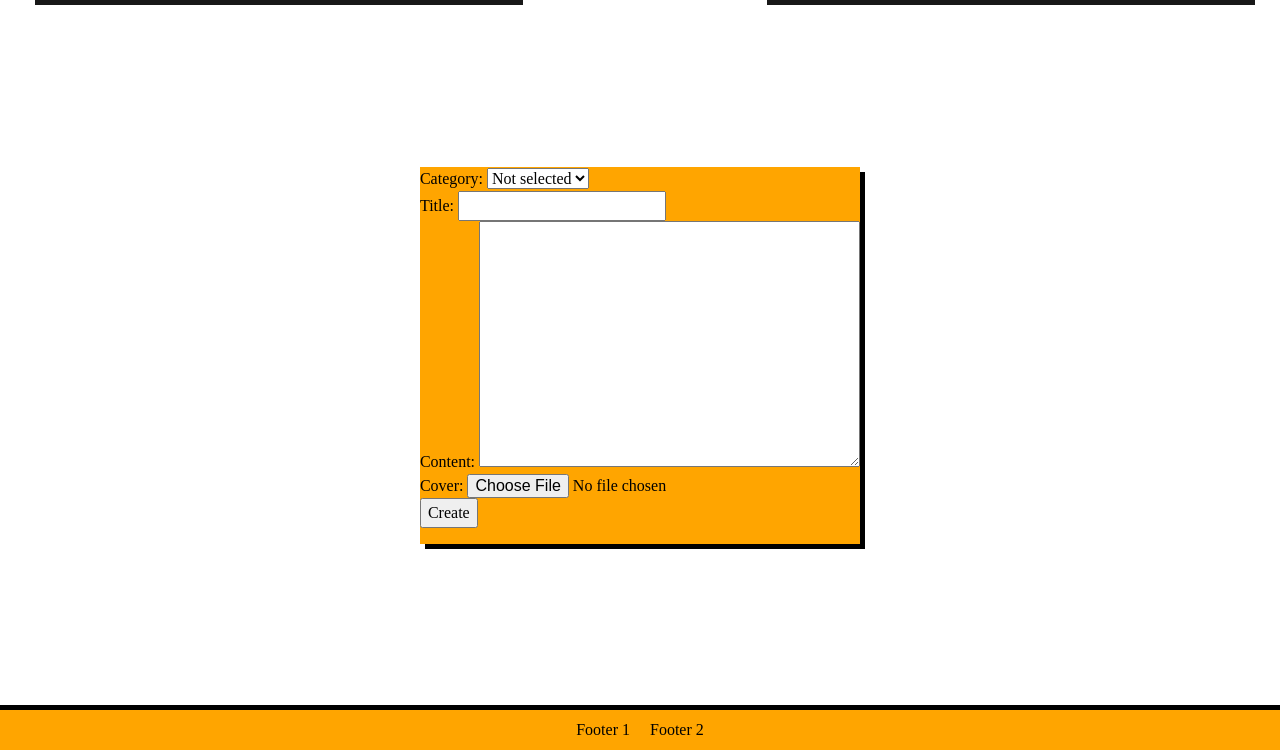
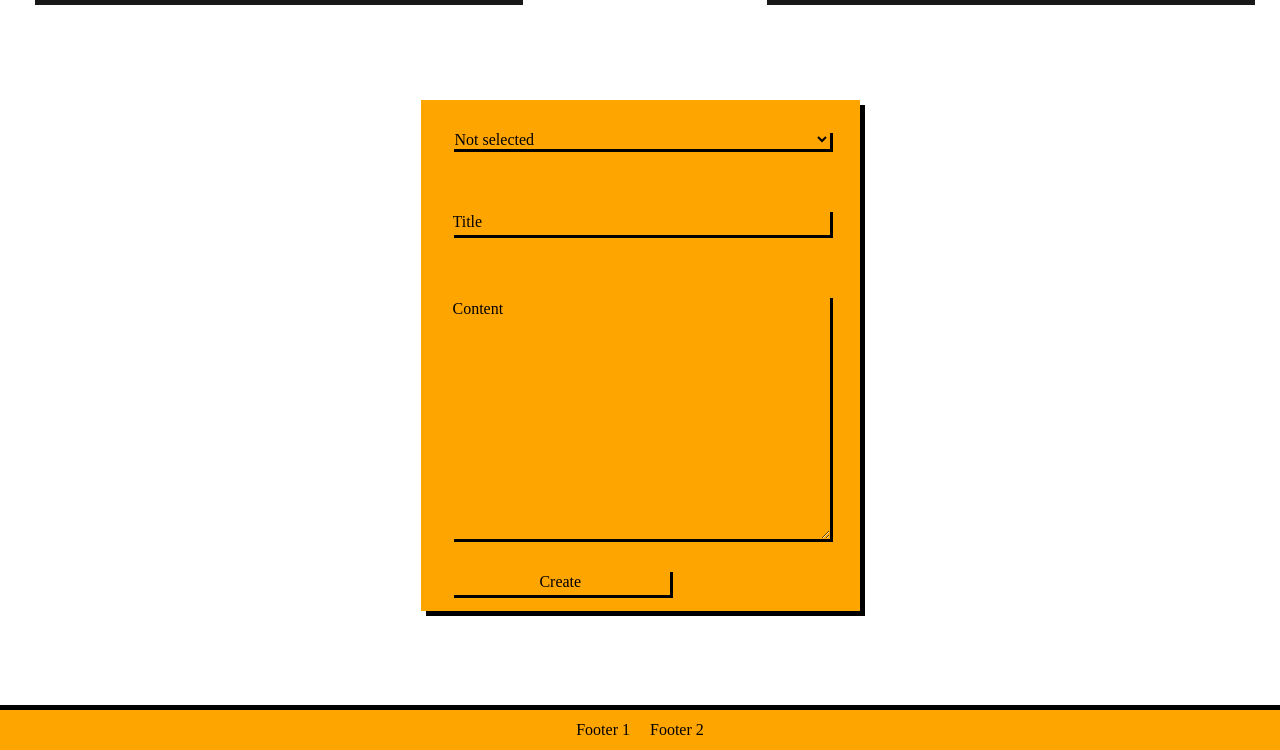
Before and after one commit to TAPAKAHOKOT/django_learning_coolsite, a Django app: page /articles/create in a window 1280 px wide. Shown: the part 50-800 px from the top of the page. Run offline with Django 4.2, Linux system fonts and the light colour scheme; the visitor is signed in with stand-in values (Sample User, id 1); data that the repository does not hold is empty; style sheets or scripts are compiled from the project's sources; some libraries are stand-ins or nearby versions.

Commit message:
(fix): form style

```diff
--- a/articles/forms.py
+++ b/articles/forms.py
@@ -11,8 +11,28 @@ class ArticlesCreateForm(forms.ModelForm):
         model = Articles
         fields = ['category', 'title', 'content', 'cover']
         widgets = {
-            'category': forms.Select(attrs={'class': 'form__select'}),
-            'title': forms.TextInput(attrs={'class': 'form__input'}),
-            'content': forms.Textarea(attrs={'class': 'form__area'}),
-            'cover': forms.FileInput(attrs={'class': 'form__image'})
+            'category': forms.Select(
+                attrs={
+                    'class': 'input__item form__select',
+                    'placeholder': 'Category'
+                }
+            ),
+            'title': forms.TextInput(
+                attrs={
+                    'class': 'input__item form__input',
+                    'placeholder': 'Title'
+                }
+            ),
+            'content': forms.Textarea(
+                attrs={
+                    'class': 'input__item form__area',
+                    'placeholder': 'Content'
+                }
+            ),
+            'cover': forms.FileInput(
+                attrs={
+                    'class': 'input__item form__image',
+                    'placeholder': 'Cover'
+                }
+            )
         }
--- a/articles/static/articles/sass/create.scss
+++ b/articles/static/articles/sass/create.scss
@@ -7,36 +7,34 @@
         display: flex;
         background-color: orange;
         box-shadow: 5px 5px 0px black;
+        margin: 30px;
 
-        ul {
+        .form__item {
+            width: 100%;
+            padding: 30px;
 
-           li {
-               list-style-type: none;
-               padding: 20px;
-           }
+            .input__item {
+                border: none;
+                width: 100%;
+                box-shadow: 3px 3px 0px black;
+                background-color: orange;
+
+                input[type="file"] {
+                    display: none;
+                }
+            }
+
+            .input__item::placeholder {
+                color: black;
+            }
         }
 
-        a {
-            display: flex;
-            justify-content: center;
-            align-items: center;
-            box-shadow: 2px 2px 0px black;
-            background-color: yellow;
-            padding: 3px 10px;
-            border-radius: 5px;
-            transition: 0.5s;
-            flex-grow: 1;
-            margin: 0px 5px;
-            text-decoration: none;
-            color: black;
-            transition: 0.5s;
-        }
-
-        a:hover {
-            flex-grow: 5;
-            background-color: #000;
-            box-shadow: 0px 0px 0px black;
-            color: #fff;
+        .form__button {
+            border: none;
+            box-shadow: 3px 3px 0px black;
+            background-color: orange;
+            width: 50%;
+            margin-left: 30px;
         }
     }
 }
--- a/articles/templates/articles/create.html
+++ b/articles/templates/articles/create.html
@@ -10,9 +10,20 @@
     <div class="form__container">
         <form action="{% url 'articles_create' %}" method="post" enctype="multipart/form-data">
             {% csrf_token %}
+
+            <div class="form__item">
+                {{ form.category }}
+            </div>
+            <div class="form__item">
+                {{ form.title }}
+            </div>
+            <div class="form__item">
+                {{ form.content }}
+            </div>
+
             <div class="form__error">{{ form.title.errors }}</div>
-            {{ form.as_p }}
-            <button type="submit">Create</button>
+
+            <button type="submit" class="form__button">Create</button>
         </form>
     </div>
 {% endblock %}
--- a/articles/views.py
+++ b/articles/views.py
@@ -1,5 +1,5 @@
 from django.contrib.auth.mixins import LoginRequiredMixin
-from django.db.models import Count
+from django.db.models import Count, Q
 from django.http import Http404
 from django.shortcuts import redirect, render
 from django.urls import reverse_lazy
@@ -40,7 +40,7 @@ class CategoriesIndex(DataMixin, ListView):
 
     def get_queryset(self):
         return Categories.objects\
-            .annotate(total=Count('articles'))\
+            .annotate(total=Count('articles', filter=Q(articles__is_published=True)))\
             .filter(is_published=True, total__gt=0)\
             .order_by('-priority', 'name')
 
@@ -54,7 +54,7 @@ class CategoriesView(DataMixin, DetailView):
     def get_context_data(self, **kwargs):
         context = super().get_context_data(**kwargs)
         context['articles'] = zip_list(
-            self.get_object().articles_set.order_by('time_create'),
+            self.get_object().articles_set.filter(is_published=True).order_by('time_create'),
             2
         )
         default_context = self.get_user_context(
```
Also changed, not shown: static/articles/sass/create.css (+20 -23 lines), 1 other file.
